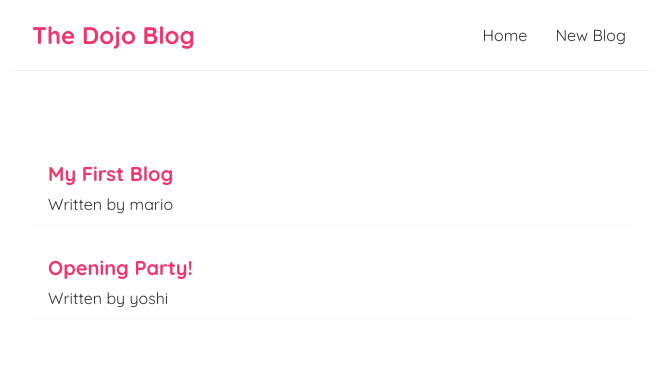
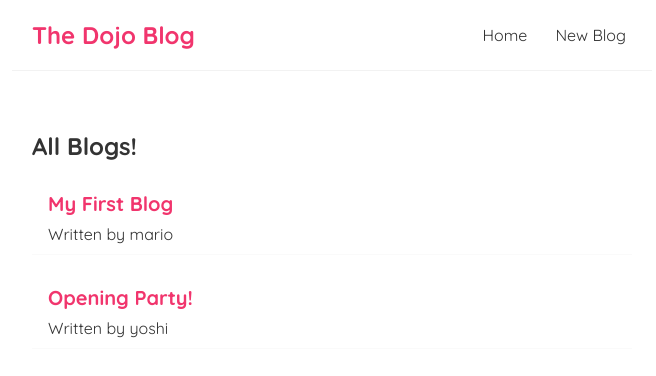
Before and after one commit to liuyuelintop/dijo-blog, a React (Create React App) app: page / in a window 1280 px wide. Shown: the top 376 px of the page, without its empty margins (308-964 px from the left). Built offline with nearby package versions, Linux system fonts and the light colour scheme; data requests are answered from the project's data file.

Commit message:
lesson 20, Making a Custom Hook,useFetch

```diff
--- a/src/components/Home.js
+++ b/src/components/Home.js
@@ -1,39 +1,20 @@
 import { useEffect, useState } from "react";
 import BlogList from "./BlogList";
+import useFetch from "./useFetch";
 const Home = () => {
-    const [blogs, setBlogs] = useState(null);
-    const [isPending, setIsPending] = useState(true);
-    const [error, setError] = useState(null);
+  const {
+    data: blogs,
+    isPending,
+    error,
+  } = useFetch("http://localhost:8000/blogs");
 
-    useEffect(() => {
-      setTimeout(() => {
-        fetch('http://localhost:8000/blogs')
-        .then(res => {
-          if (!res.ok) { // error coming back from server
-            throw Error('could not fetch the data for that resource');
-          }
-          return res.json();
-        })
-        .then(data => {
-          setIsPending(false);
-          setBlogs(data);
-          setError(null);
-        })
-        .catch(err => {
-          // auto catches network / connection error
-          setIsPending(false);
-          setError(err.message);
-        })
-      }, 1000);
-    }, [])
+  return (
+    <div className="home">
+      {error && <div>{error} </div>}
+      {isPending && <div>Loading...</div>}
+      {blogs && <BlogList blogs={blogs} title="All Blogs!" />}
+    </div>
+  );
+};
 
-    return (
-      <div className="home">
-        { error && <div>{ error } </div>}
-        { isPending && <div>Loading...</div> }
-        { blogs && <BlogList blogs={blogs} /> }
-      </div>
-    );
-  }
-
-  export default Home;
+export default Home;
--- /dev/null
+++ b/src/components/useFetch.js
@@ -0,0 +1,33 @@
+import {useState, useEffect} from 'react';
+
+const useFetch = (url) => {
+    const [data, setData] = useState(null);
+    const [isPending, setIsPending] = useState(true);
+    const [error, setError] = useState(null);
+
+    useEffect(() => {
+        setTimeout(() => {
+            fetch(url)
+            .then(res => {
+                if (!res.ok) { // error coming back from server
+                    throw Error('could not fetch the data for that resource');
+                }
+                return res.json();
+            })
+            .then(data => {
+                setIsPending(false);
+                setData(data);
+                setError(null);
+            })
+            .catch(err => {
+                // auto catches network / connection error
+                setIsPending(false);
+                setError(err.message);
+            })
+            }, 1000);
+        }, [url])
+
+    return {data, isPending, error}
+}
+
+export default useFetch;
```
